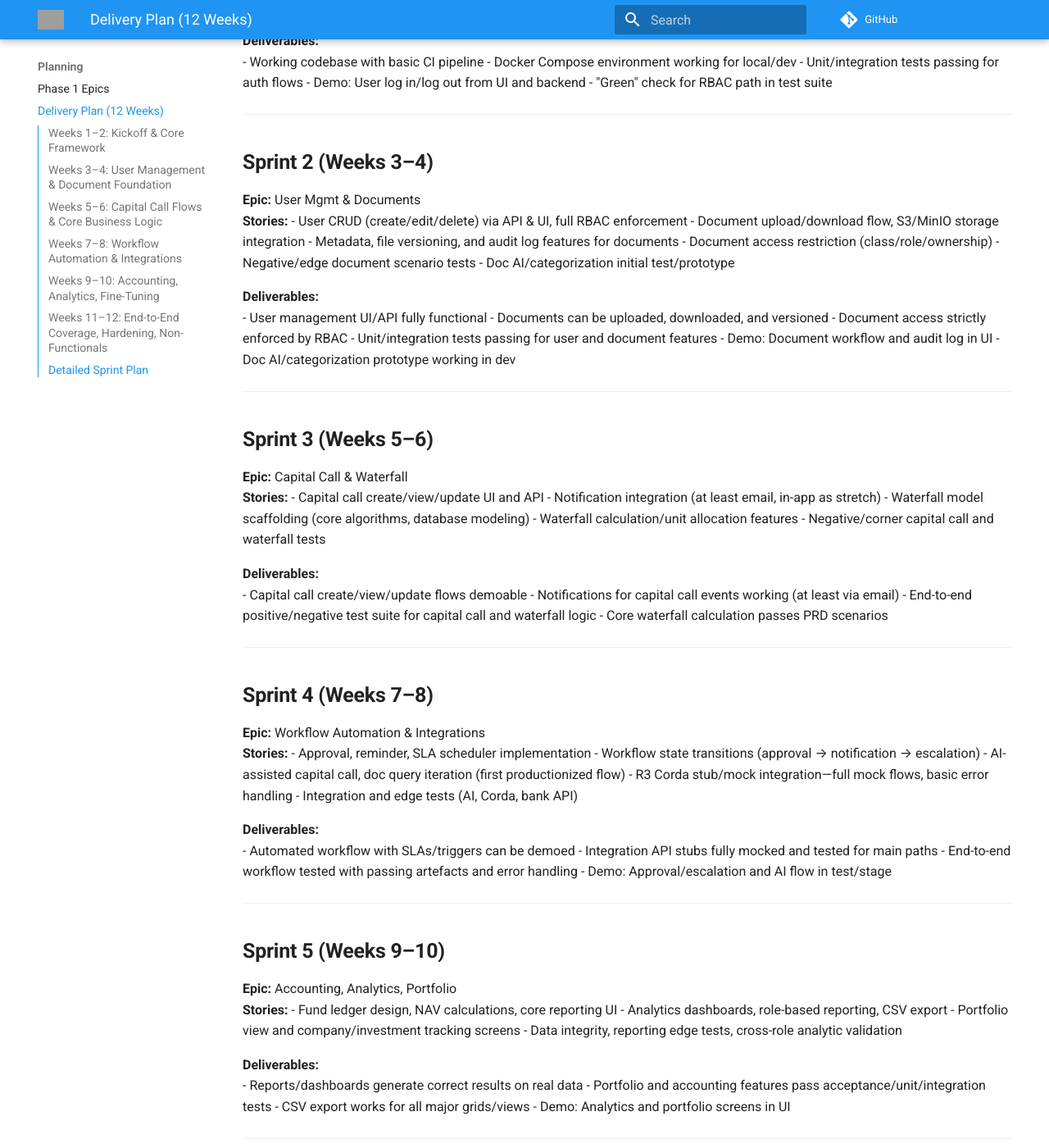
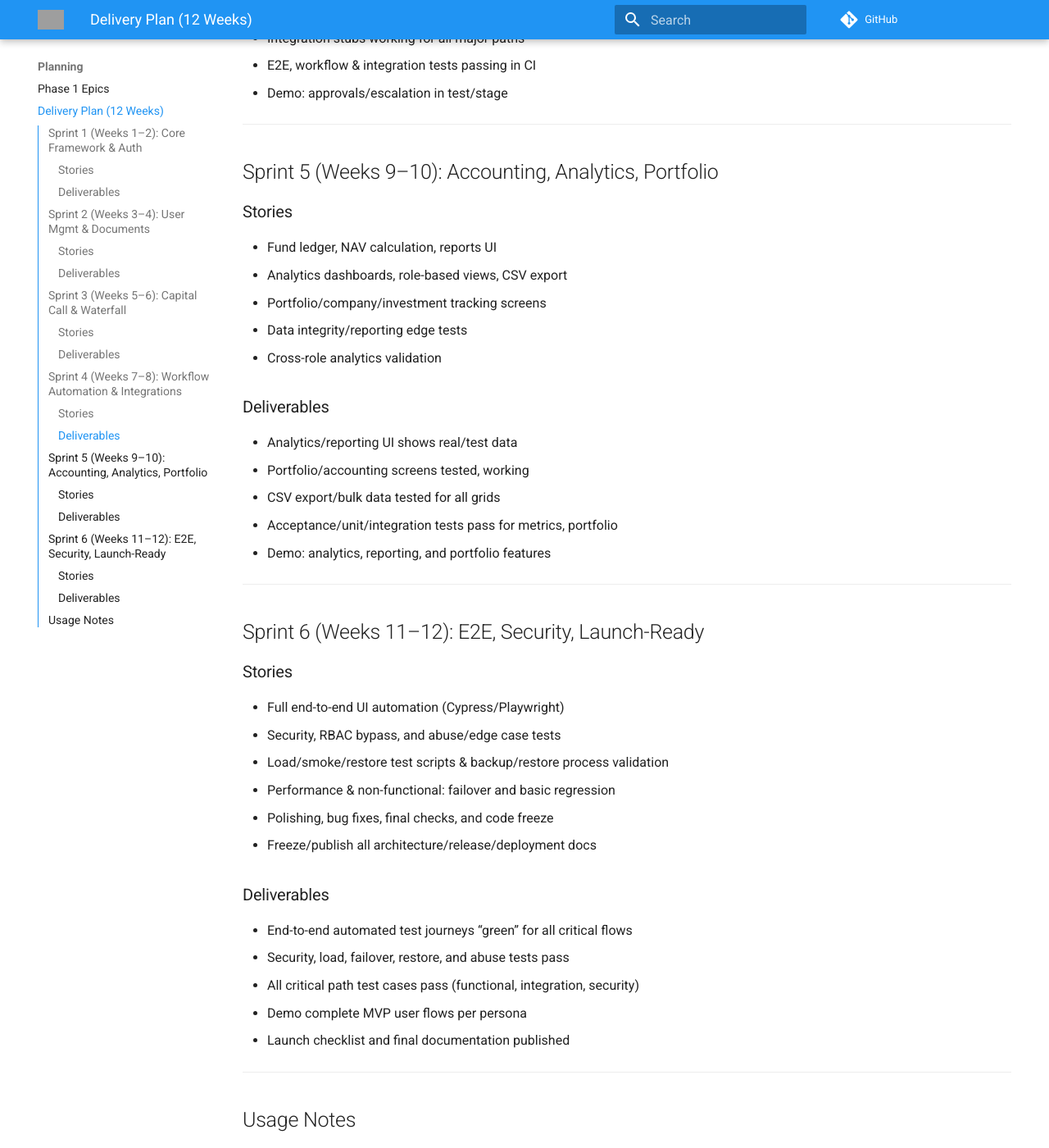
Before and after one commit to DealSphere-Inc/dealsphere-platform-docs, an MkDocs documentation site: the page built from docs/planning/delivery-plan-12weeks-tdd.md, in a window 1280 px wide and 1400 px high, scrolled down 2489 px. Shown: the whole window at 82% size. Built offline with MkDocs 1.6.1 and Material for MkDocs 9.7.7, drawn with Linux system fonts in a browser that asks for light colours; comment, search, counter and statistics services are not loaded; some of the changed text lies outside the part shown; grey boxes are pictures that could not be loaded.

Commit message:
Update delivery-plan-12weeks-tdd.md

```diff
--- a/docs/planning/delivery-plan-12weeks-tdd.md
+++ b/docs/planning/delivery-plan-12weeks-tdd.md
@@ -1,208 +1,124 @@
-# 12-Week MVP Delivery Plan with TDD
+# 12-Week MVP Delivery Plan (TDD Approach)
 
-## Weeks 1–2: Kickoff & Core Framework
-
-- Project repo setup (backend, frontend, Docker Compose, DB, initial CI/CD pipeline)
-- Code style, linting, and testing framework baseline for TDD (JUnit/pytest, React Testing Library, etc.)
-- “Hello world” API with authentication mock, and first test: “User can log in/log out”
-- Docker Compose integration for all services (DB, S3 mock, backend, frontend)
-- TDD: Write base unit & integration tests for login, role switching, permissions
-- Setup dev/staging environments
-
-**Deliverables:**
-- Repo scaffolds, basic README
-- Demo: login/logout via UI and API, initial test passing in CI
+This plan breaks the MVP delivery into six 2-week sprints. Each sprint is defined by an epic, a set of stories (major tasks), and explicit deliverables that must be achieved for a sprint to be considered “done.” All work must be validated by passing tests, demos, and CI/CD artefacts.
 
 ---
 
-## Weeks 3–4: User Management & Document Foundation
+## Sprint 1 (Weeks 1–2): Core Framework & Auth
 
-- User management API and UI (create/edit user, roles/RBAC)
-- TDD: CRUD and permission tests for user data (including negative scenarios)
-- Document upload, storage (integrate S3 or MinIO), download, metadata
-- Initial audit log model and endpoints
-- TDD: Document upload/download tests, hash check, access restriction
+### Stories
+- Project repo setup (backend, frontend, Docker Compose, DB, initial CI/CD pipeline)
+- Code style, linting, and TDD test framework (Java/React)
+- User authentication (Login/Logout)
+- Role/permission model setup and TDD
+- Negative/abuse authentication and permission tests
+- Dev/staging environments and build artefact validation
 
-**Deliverables:**
-- User CRUD UI/API with tests
-- Document upload/download UI/API, tested and RBAC-secured
-- Working audit logging basics
+### Deliverables
+- CI pipeline running with all checks
+- Docker Compose brings up all services in local/dev
+- Passing unit/integration tests for authentication/RBAC
+- Demo: User login/logout via UI and backend API
+- "Green" RBAC/auth checks in test suite
 
 ---
 
-## Weeks 5–6: Capital Call Flows & Core Business Logic
+## Sprint 2 (Weeks 3–4): User Mgmt & Documents
 
-- Capital call model, API, and basic UI
-- Email/in-app notification integration for call creation
-- TDD: Capital call creation/view, notification dispatch tests
-- Implement core waterfall and multi-class logic (simplest case)
-- TDD: Waterfall calculation/unit allocation business logic tests
+### Stories
+- Complete User CRUD (API & UI) with full RBAC enforcement
+- Document upload/download (S3/MinIO integration)
+- Document metadata, versioning, and audit log
+- Document access restrictions (class/role/ownership)
+- Negative/edge document flows
+- Doc AI/categorization prototype
 
-**Deliverables:**
-- End-to-end: admin creates capital call, users are notified, can view in UI
-- Automated tests validate same
+### Deliverables
+- User management UI/API running and tested
+- Document workflow (upload, version, access, audit) demoable
+- Document access strictly enforced by RBAC
+- Unit/integration tests green for user/document modules
+- Audit logs and doc AI/categorization prototype in dev
+- Demoable user and document features
 
 ---
 
-## Weeks 7–8: Workflow Automation & Integrations
+## Sprint 3 (Weeks 5–6): Capital Call & Waterfall
 
-- Workflow engine: approvals, reminders (scheduler, status change logic)
-- AI integration (mock call, initial endpoint, e.g. OpenAI)
-- R3 Corda: stub/mock integration flow for transactions/data push
-- TDD: Tests for workflow state transitions and notification/approval logic
-- Integration test: AI flows, Corda API call, test non-200/error scenarios
+### Stories
+- Capital call create/view/update (UI and API)
+- Notification integration (email/in-app)
+- Waterfall model design (algorithms, DB)
+- Waterfall calculation/unit allocation features
+- Negative/corner capital call and waterfall tests
 
-**Deliverables:**
-- Users see/check workflow steps for capital call, approvals, escalations
-- Basic AI/document extraction suggestion demo
-- Automated workflow integration tests
+### Deliverables
+- Capital call workflow (from create to notification) demoable
+- Waterfall logic for PRD scenarios covered and tested
+- Notifications firing in all intended scenarios
+- Passing end-to-end/negative tests for capital call & waterfall
+- Demo of capital call + waterfall, start to finish
 
 ---
 
-## Weeks 9–10: Accounting, Analytics, Fine-Tuning
+## Sprint 4 (Weeks 7–8): Workflow Automation & Integrations
 
-- Fund accounting flows (NAV, ledger entry, reporting)
-- Analytics dashboards: basic reporting, CSV export, downloadable tables
-- TDD: Fund/accounting tests (edge cases!), data integrity checks
-- UI polish: dashboard, table/grid navigation, error states
+### Stories
+- Approval, reminders, SLA scheduler for workflow
+- Workflow state transitions (approval → notification → escalation)
+- AI-assisted capital call/doc query implementation
+- R3 Corda integration stub/mock (main flows + error cases)
+- Integration/edge tests for AI, Corda, bank API
 
-**Deliverables:**
-- Different user roles see relevant analytics/reports
-- Accounting calculations tested
-- Visual and code-level polish
+### Deliverables
+- Automated workflow demo (with SLAs/triggers)
+- Integration stubs working for all major paths
+- E2E, workflow & integration tests passing in CI
+- Demo: approvals/escalation in test/stage
 
 ---
 
-## Weeks 11–12: End-to-End Coverage, Hardening, Non-Functionals
+## Sprint 5 (Weeks 9–10): Accounting, Analytics, Portfolio
 
-- Full E2E UI automation: Cypress/Playwright journeys for key roles and core flows
-- Security tests: negative/abuse, RBAC/permission bypass, audit completeness
-- Load/smoke tests; test backup/restore, failover (manual/automated w/Docker Compose)
-- Fix bugs, perform usability/UX feedback rounds, add missing documentation
+### Stories
+- Fund ledger, NAV calculation, reports UI
+- Analytics dashboards, role-based views, CSV export
+- Portfolio/company/investment tracking screens
+- Data integrity/reporting edge tests
+- Cross-role analytics validation
 
-**Deliverables:**
-- All functional tests pass; smoke/integration/acceptance pipelines green
-- “Walking skeleton” demo-able to outside users
-- Complete markdown and minimal architect/ops docs
-- Go/no-go checklist for launch
+### Deliverables
+- Analytics/reporting UI shows real/test data
+- Portfolio/accounting screens tested, working
+- CSV export/bulk data tested for all grids
+- Acceptance/unit/integration tests pass for metrics, portfolio
+- Demo: analytics, reporting, and portfolio features
 
 ---
 
-## Detailed Sprint Plan
+## Sprint 6 (Weeks 11–12): E2E, Security, Launch-Ready
 
-# 12-Week Sprint Plan: Epics, Stories, and Deliverables
+### Stories
+- Full end-to-end UI automation (Cypress/Playwright)
+- Security, RBAC bypass, and abuse/edge case tests
+- Load/smoke/restore test scripts & backup/restore process validation
+- Performance & non-functional: failover and basic regression
+- Polishing, bug fixes, final checks, and code freeze
+- Freeze/publish all architecture/release/deployment docs
+
+### Deliverables
+- End-to-end automated test journeys “green” for all critical flows
+- Security, load, failover, restore, and abuse tests pass
+- All critical path test cases pass (functional, integration, security)
+- Demo complete MVP user flows per persona
+- Launch checklist and final documentation published
 
 ---
 
-## **Sprint 1 (Weeks 1–2)**
-**Epic:** Core Framework & Auth
-**Stories:**
-- Repo, CI pipeline, Docker Compose baseline setup
-- Code style rules, linting, and testing framework initialization
-- User authentication (Login/Logout)
-- Role/permission model setup and TDD (unit/integration) tests
-- Negative/abuse authentication and permission tests
-- Dev/staging environment and build artifact validation
+## Usage Notes
 
-**Deliverables:**
-- Working codebase with basic CI pipeline
-- Docker Compose environment working for local/dev
-- Unit/integration tests passing for auth flows
-- Demo: User log in/log out from UI and backend
-- "Green" check for RBAC path in test suite
+- Each sprint is “done” only when all stories are completed and deliverables demonstrably met.
+- Always validate by demo and passing CI/CD tests.
+- If features spill to the next sprint, update scope and priorities in this document.
 
----
-
-## **Sprint 2 (Weeks 3–4)**
-**Epic:** User Mgmt & Documents
-**Stories:**
-- User CRUD (create/edit/delete) via API & UI, full RBAC enforcement
-- Document upload/download flow, S3/MinIO storage integration
-- Metadata, file versioning, and audit log features for documents
-- Document access restriction (class/role/ownership)
-- Negative/edge document scenario tests
-- Doc AI/categorization initial test/prototype
-
-**Deliverables:**
-- User management UI/API fully functional
-- Documents can be uploaded, downloaded, and versioned
-- Document access strictly enforced by RBAC
-- Unit/integration tests passing for user and document features
-- Demo: Document workflow and audit log in UI
-- Doc AI/categorization prototype working in dev
-
----
-
-## **Sprint 3 (Weeks 5–6)**
-**Epic:** Capital Call & Waterfall
-**Stories:**
-- Capital call create/view/update UI and API
-- Notification integration (at least email, in-app as stretch)
-- Waterfall model scaffolding (core algorithms, database modeling)
-- Waterfall calculation/unit allocation features
-- Negative/corner capital call and waterfall tests
-
-**Deliverables:**
-- Capital call create/view/update flows demoable
-- Notifications for capital call events working (at least via email)
-- End-to-end positive/negative test suite for capital call and waterfall logic
-- Core waterfall calculation passes PRD scenarios
-
----
-
-## **Sprint 4 (Weeks 7–8)**
-**Epic:** Workflow Automation & Integrations
-**Stories:**
-- Approval, reminder, SLA scheduler implementation
-- Workflow state transitions (approval → notification → escalation)
-- AI-assisted capital call, doc query iteration (first productionized flow)
-- R3 Corda stub/mock integration—full mock flows, basic error handling
-- Integration and edge tests (AI, Corda, bank API)
-
-**Deliverables:**
-- Automated workflow with SLAs/triggers can be demoed
-- Integration API stubs fully mocked and tested for main paths
-- End-to-end workflow tested with passing artefacts and error handling
-- Demo: Approval/escalation and AI flow in test/stage
-
----
-
-## **Sprint 5 (Weeks 9–10)**
-**Epic:** Accounting, Analytics, Portfolio
-**Stories:**
-- Fund ledger design, NAV calculations, core reporting UI
-- Analytics dashboards, role-based reporting, CSV export
-- Portfolio view and company/investment tracking screens
-- Data integrity, reporting edge tests, cross-role analytic validation
-
-**Deliverables:**
-- Reports/dashboards generate correct results on real data
-- Portfolio and accounting features pass acceptance/unit/integration tests
-- CSV export works for all major grids/views
-- Demo: Analytics and portfolio screens in UI
-
----
-
-## **Sprint 6 (Weeks 11–12)**
-**Epic:** E2E, Security, Launch-Ready
-**Stories:**
-- Full end-to-end UI flow automation (Cypress/Playwright, etc.)
-- Security, RBAC bypass, abuse/edge case tests
-- Load/smoke/restore test scripts (including backup-restore drill)
-- Final non-functional coverage: performance, basic failover
-- Bug fix round, polishing, go-live checks
-- Documentation freeze: architecture, release, deployment
-
-**Deliverables:**
-- All functional, integration, and security test suites are “green”
-- Load/smoke/failover/restore tests pass
-- Launch checklist complete (prod/deployment readiness)
-- Final demo: full user persona workflow E2E
-- Documentation published and up to date
-
----
-
-**Tips:**
-- Each week: deliver 1-2 demo-able user flows.
-- Retros and plan adjust weekly; track test coverage and build status in CI.
-- Prefer vertical slice delivery—working functionality over isolated modules.
+_Last updated: August 2025_
```
